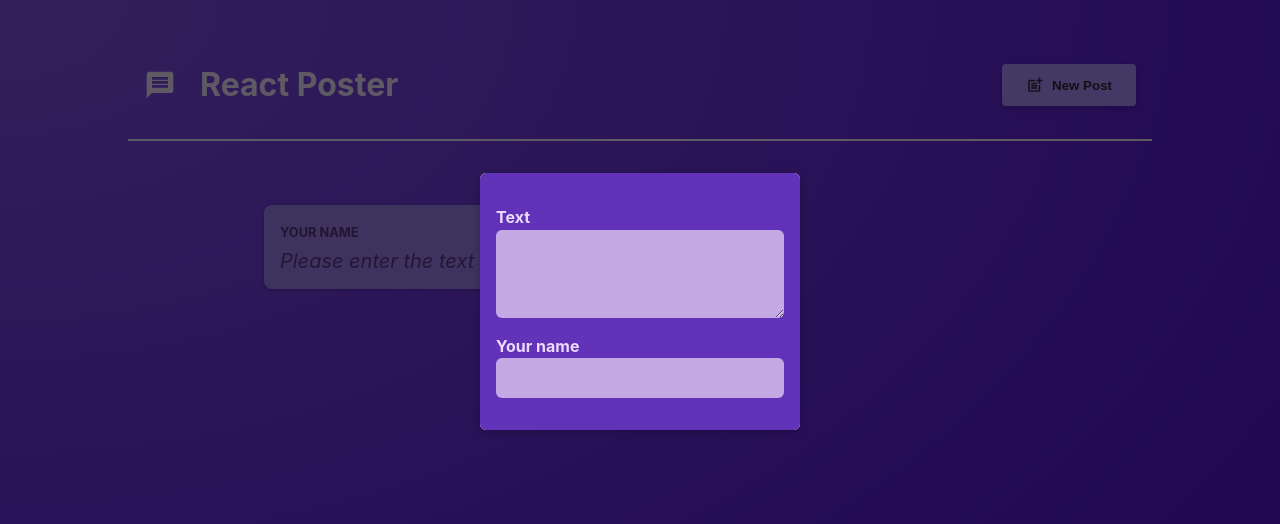
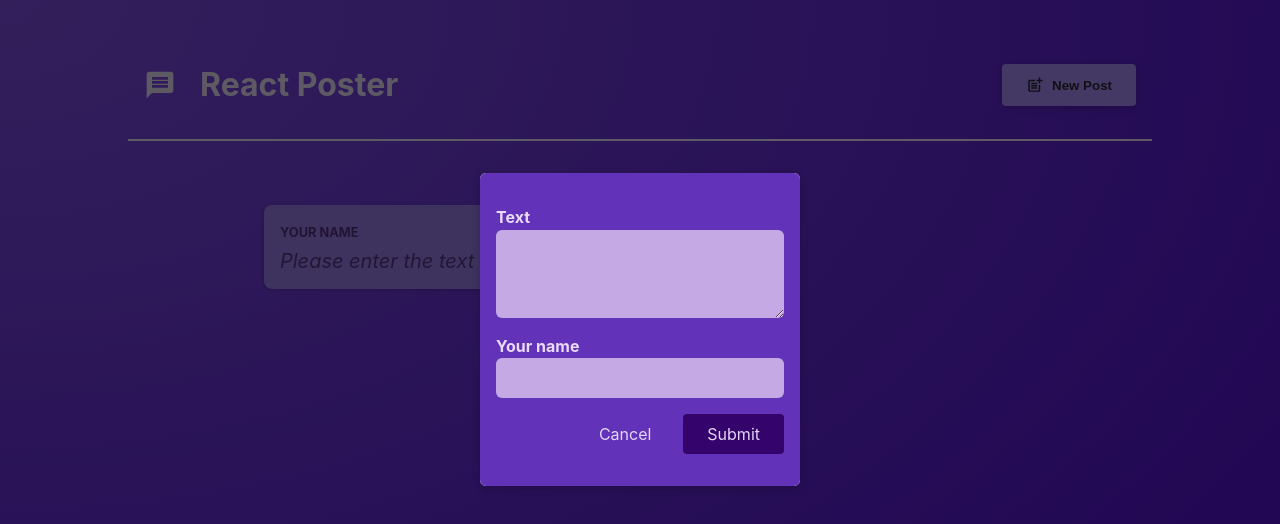
Before and after one commit to H0onnn/react_bulletin_board, a React (Create React App) app: page / in a window 1280 px wide. Both pictures are taken after a click on the button "New Post". Shown: the top 524 px of the page. Built offline with nearby package versions, Linux system fonts and the light colour scheme.

Commit message:
NewPost 모달창에 cancel, submit 버튼 추가

```diff
--- a/src/components/NewPost.jsx
+++ b/src/components/NewPost.jsx
@@ -1,15 +1,22 @@
 import classes from "./NewPost.module.css";
 
-function NewPost(props) {
+function NewPost({ onBodyChange, onNameChange, onCancel }) {
   return (
     <form className={classes.form}>
       <p>
         <label htmlFor="body">Text</label>
-        <textarea id="body" required rows={3} onChange={props.onBodyChange} />
+        <textarea id="body" required rows={3} onChange={onBodyChange} />
       </p>
       <p>
         <label htmlFor="name">Your name</label>
-        <input type="text" id="name" required onChange={props.onNameChange} />
+        <input type="text" id="name" required onChange={onNameChange} />
+      </p>
+      <p className={classes.actions}>
+        {/* form의 button 타입을 button으로 지정할 경우 폼이 제출되는걸 방지함*/}
+        <button type="button" onClick={onCancel}>
+          Cancel
+        </button>{" "}
+        <button>Submit</button>
       </p>
     </form>
   );
--- a/src/components/PostList.jsx
+++ b/src/components/PostList.jsx
@@ -37,6 +37,7 @@ function PostList({ isPosting, onStopPosting }) {
           <NewPost
             onBodyChange={bodyChangeHandler}
             onNameChange={nameChangeHandler}
+            onCancel={onStopPosting}
           />
         </Modal>
       )}
```
